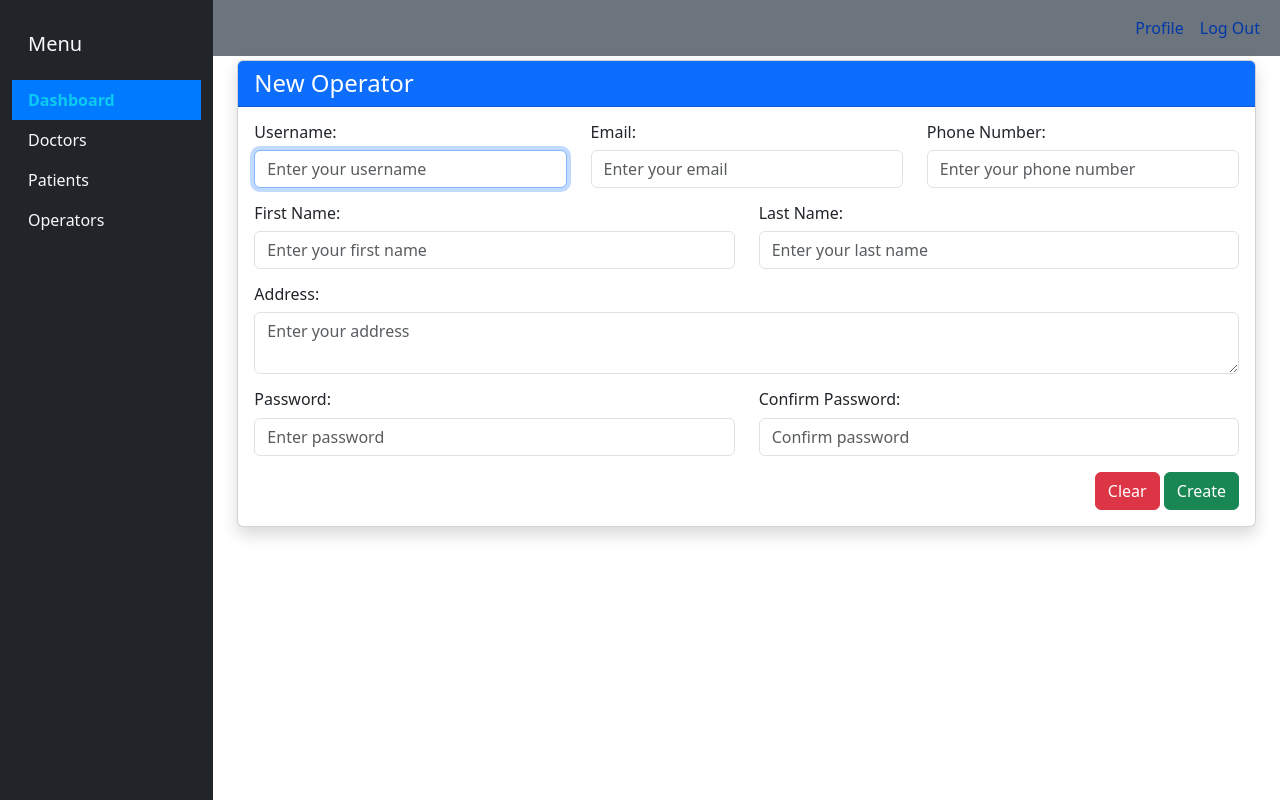
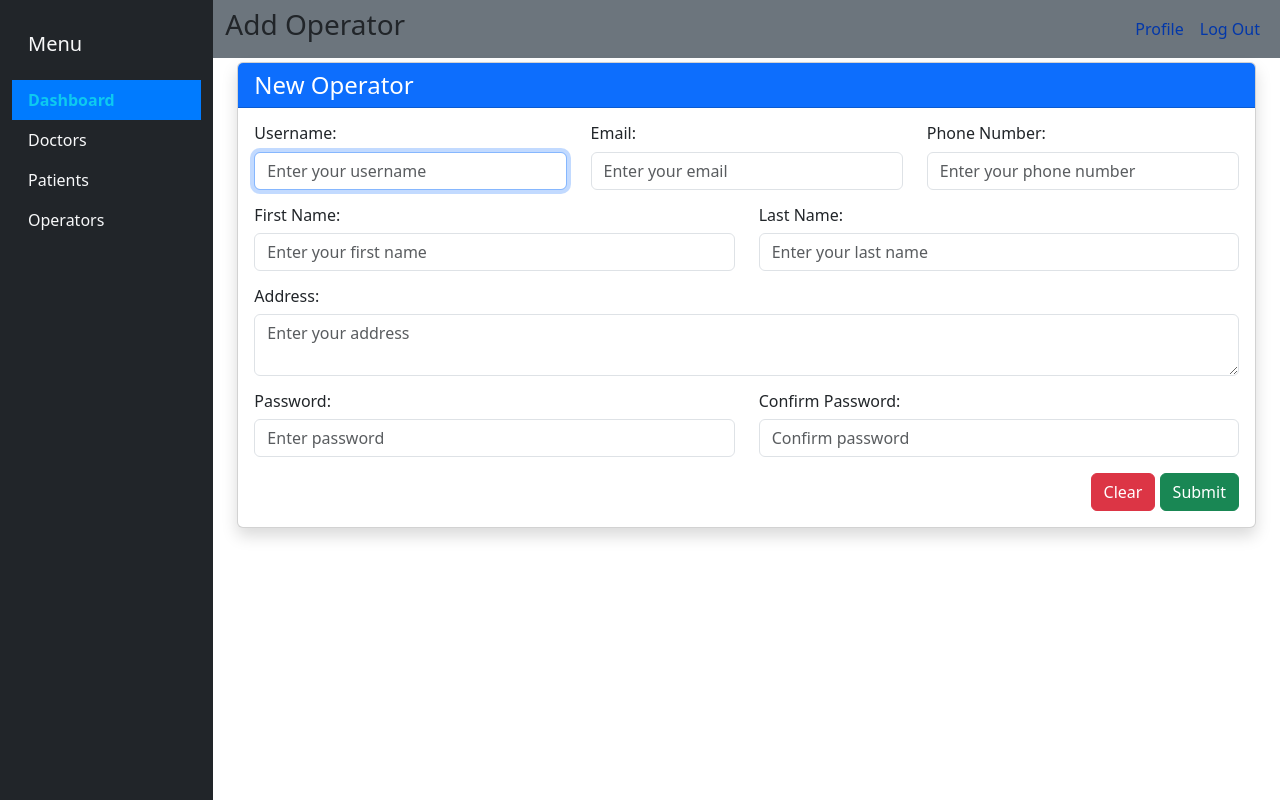
Before and after one commit to Pulsencode/DocuClinic, a Django app: page /accounts/operators/create/ in a window 1280 px wide. Run offline with Django 5.2, Linux system fonts and the light colour scheme; the visitor is signed in with stand-in values (Sample User, id 1); some libraries are stand-ins or nearby versions.

Commit message:
op crud and page title

```diff
--- a/accounts/templates/operators/add_update_operator.html
+++ b/accounts/templates/operators/add_update_operator.html
@@ -5,7 +5,7 @@
             <div class="card-header bg-primary text-white">
                 <h4 class="mb-0">
                     {% if form.instance.pk %}
-                        Update Operator - {{ form.instance.username }}
+                        Update Operator - {{ form.instance.get_full_name }}
                     {% else %}
                         New Operator
                     {% endif %}
@@ -72,19 +72,10 @@
                             <button type="button" class="btn btn-danger" id="clearButton">Clear</button>
                         {% endif %}
                         <button type="submit" id="saveButton" class="btn btn-success">
-                            {% if form.instance.pk %}Update{% else %}Create{% endif %}
+                            Submit
                         </button>
                     </div>
                 </form>
-                <div id="responseMessage">
-                    {% if messages %}
-                        {% for message in messages %}
-                            <div class="alert alert-{{ message.tags }} mt-3">
-                                {{ message }}
-                            </div>
-                        {% endfor %}
-                    {% endif %}
-                </div>
             </div>
         </div>
     </div>
--- a/accounts/views.py
+++ b/accounts/views.py
@@ -180,17 +180,10 @@ class OperatorListView(LoginRequiredMixin, UserPassesTestMixin, ListView):
     def test_func(self):
         return self.request.user.is_staff
 
-    def get_queryset(self):
-        queryset = super().get_queryset()
-        search_query = self.request.GET.get("search")
-        if search_query:
-            queryset = queryset.filter(
-                Q(username__icontains=search_query)
-                | Q(email__icontains=search_query)
-                | Q(first_name__icontains=search_query)
-                | Q(last_name__icontains=search_query)
-            )
-        return queryset
+    def get_context_data(self, **kwargs):
+        context = super().get_context_data(**kwargs)
+        context["page_title"] = "Operator list"
+        return context
 
 
 class OperatorDetailView(LoginRequiredMixin, UserPassesTestMixin, DetailView):
@@ -202,6 +195,11 @@ class OperatorDetailView(LoginRequiredMixin, UserPassesTestMixin, DetailView):
         return (
             self.request.user.is_staff or self.request.user.pk == self.get_object().pk
         )
+
+    def get_context_data(self, **kwargs):
+        context = super().get_context_data(**kwargs)
+        context["page_title"] = "Operator Detail"
+        return context
 
 
 class OperatorCreateView(LoginRequiredMixin, UserPassesTestMixin, CreateView):
@@ -223,6 +221,11 @@ class OperatorCreateView(LoginRequiredMixin, UserPassesTestMixin, CreateView):
             self.request, "Failed to create operator. Please check the form for errors."
         )
         return super().form_invalid(form)
+
+    def get_context_data(self, **kwargs):
+        context = super().get_context_data(**kwargs)
+        context["page_title"] = "Add Operator"
+        return context
 
 
 class OperatorUpdateView(LoginRequiredMixin, UserPassesTestMixin, UpdateView):
@@ -249,6 +252,11 @@ class OperatorUpdateView(LoginRequiredMixin, UserPassesTestMixin, UpdateView):
         )
         return super().form_invalid(form)
 
+    def get_context_data(self, **kwargs):
+        context = super().get_context_data(**kwargs)
+        context["page_title"] = "Update Operator"
+        return context
+
 
 class OperatorDeleteView(LoginRequiredMixin, UserPassesTestMixin, DeleteView):
     model = Operator
```
